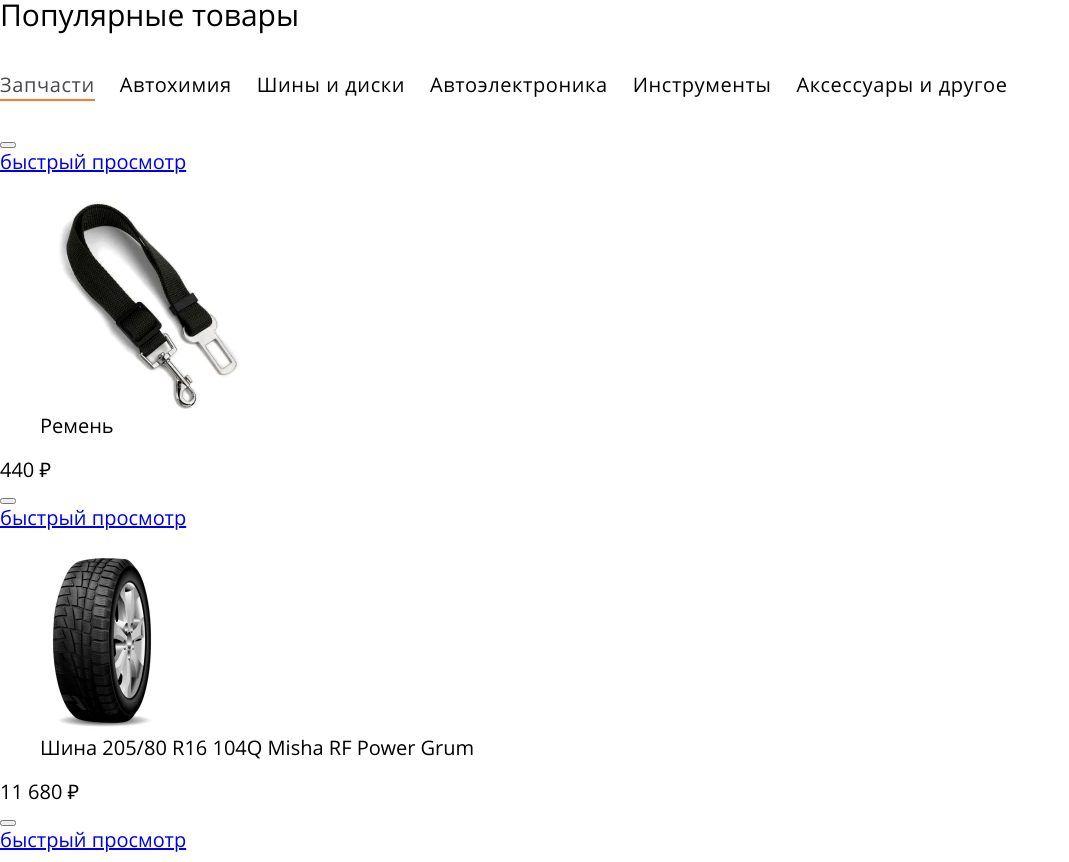
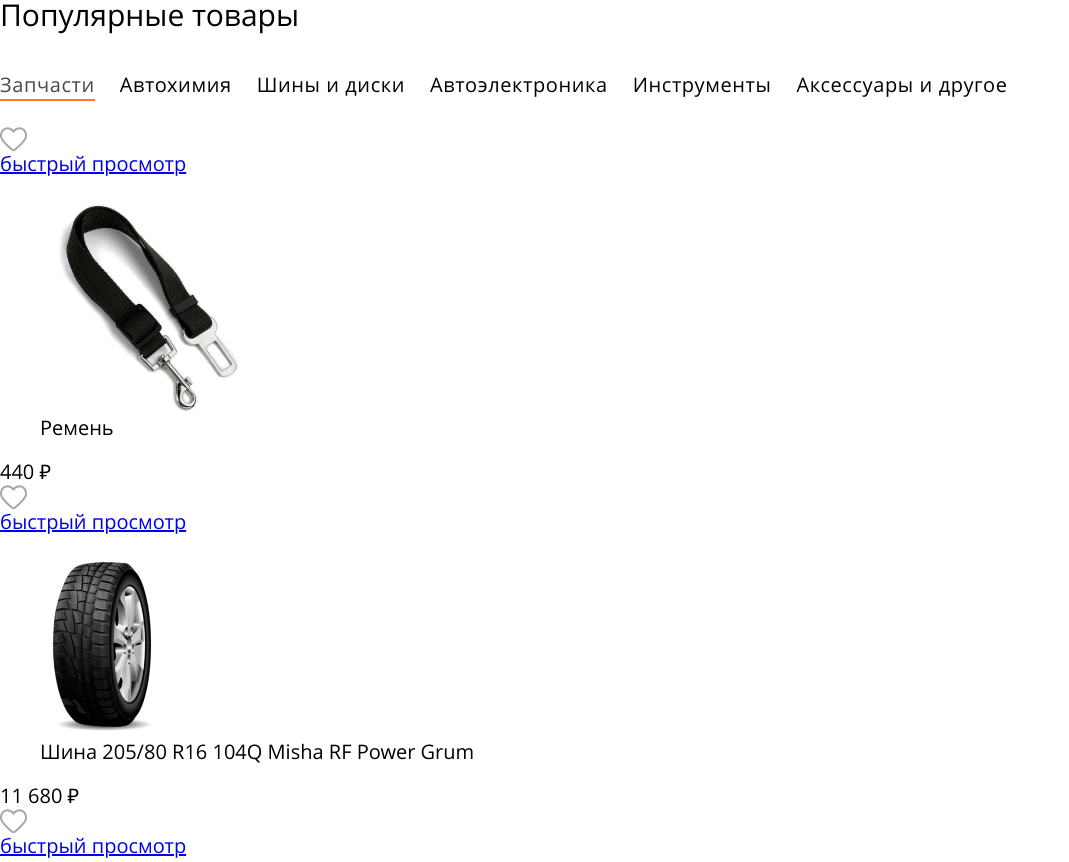
Before and after one commit to Mirror45/spares-shop, a website: page source/index.html in a window 1280 px wide. Shown: the part 1535-2397 px from the top of the page, without its empty margins (0-1069 px from the left). Drawn offline with nearby package versions, Linux system fonts and the light colour scheme; files that its build step writes are made by us from their sources; a web font is replaced by a local one.

Commit message:
favorites style

```diff
--- /dev/null
+++ b/source/sass/blocks/favorite.scss
@@ -0,0 +1,34 @@
+.favorite {
+  padding: 0;
+  border: 0;
+  font: inherit;
+  color: inherit;
+  background-color: transparent;
+  cursor: pointer;
+  position: relative;
+  z-index: 10;
+  display: inline-block;
+  vertical-align: middle;
+  width: 27px;
+  height: 25px;
+  background-repeat: no-repeat;
+  background-size: contain;
+  background-image: url("../img/favorites.svg");
+
+  &:hover {
+    opacity: 0.6;
+  }
+
+  &:active {
+    opacity: 0.3;
+  }
+}
+
+.favorite--active,
+.favorite:active {
+  background-image: url("../img/favorites-active.svg");
+}
+
+.favorite--active:active {
+  background-image: url("../img/favorites.svg");
+}
--- a/source/sass/style.scss
+++ b/source/sass/style.scss
@@ -24,5 +24,6 @@
 @import "blocks/search.scss";
 @import "blocks/tabs.scss";
 @import "blocks/categories.scss";
+@import "blocks/favorite.scss";
 @import "blocks/banner.scss";
 @import "blocks/page-footer.scss";
```
Also changed, not shown: source/img/favorites-active.svg (added).
